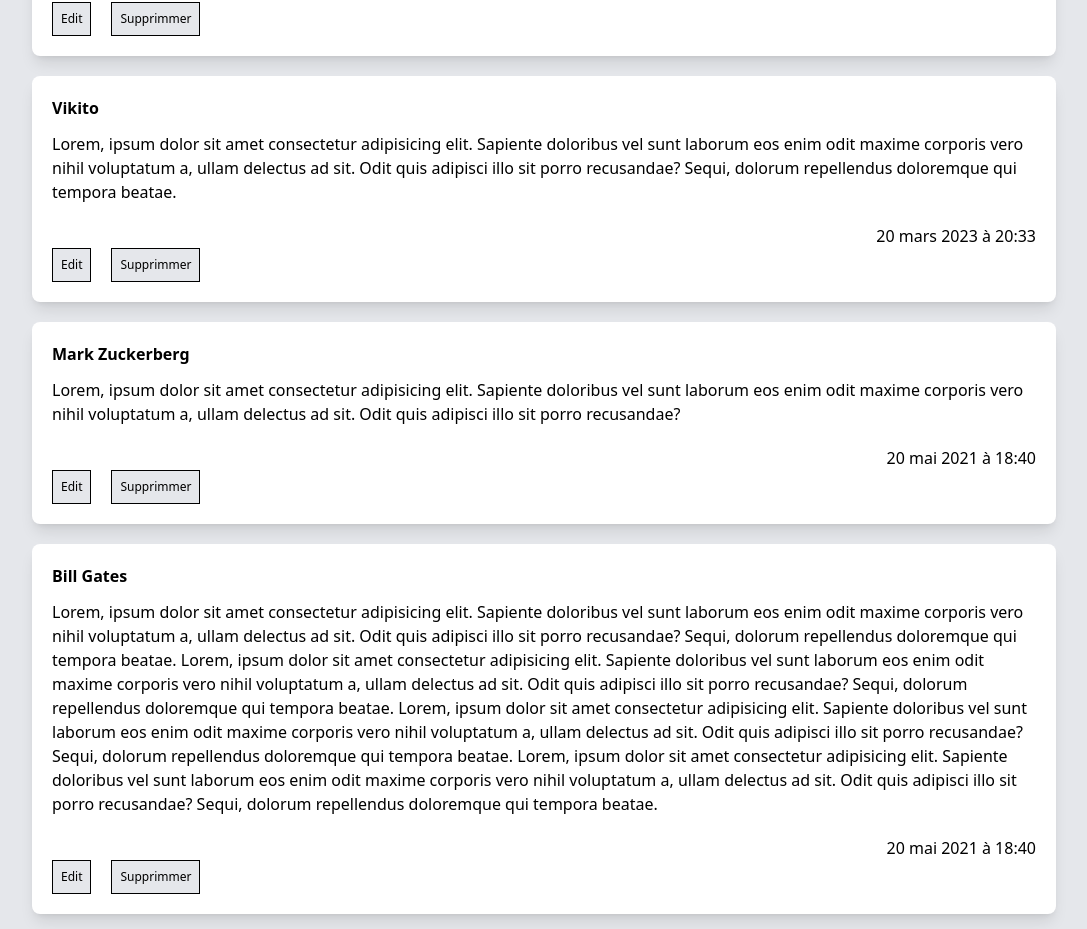
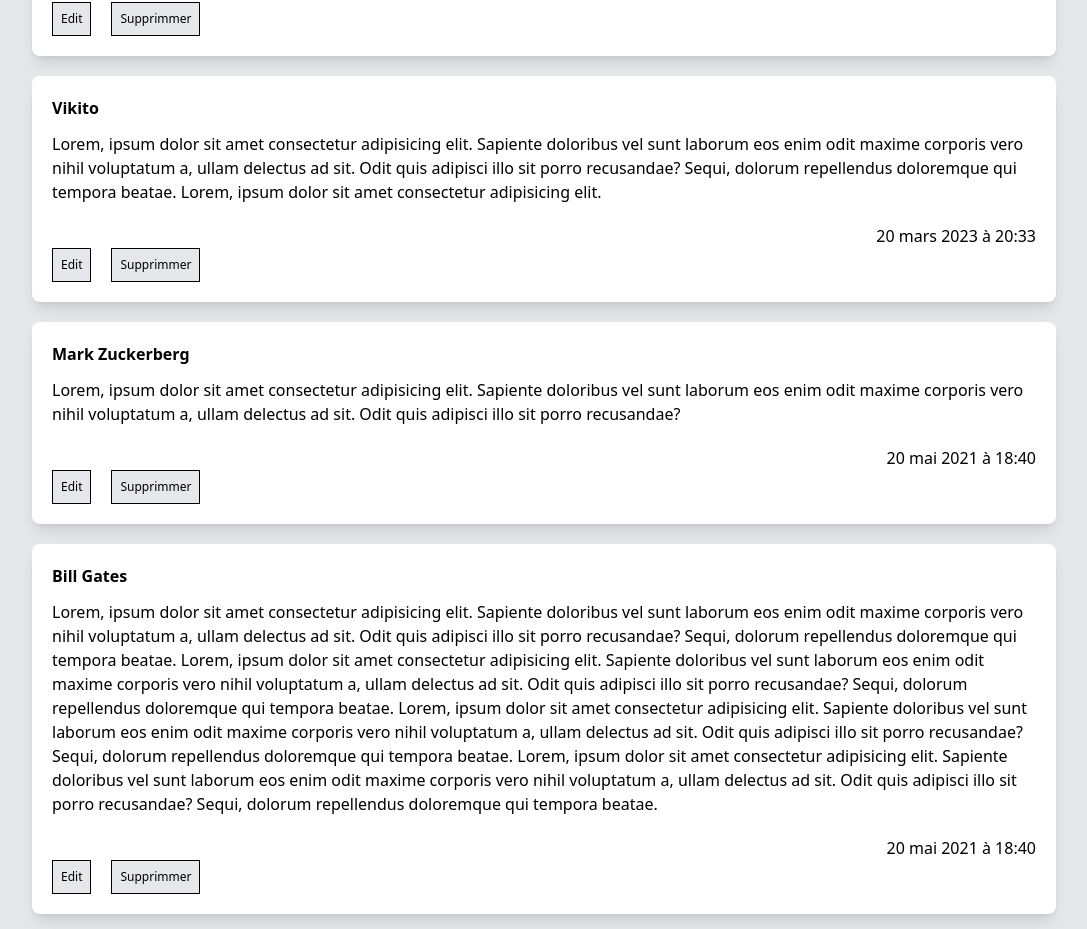
Before and after one commit to Vikito18/Exo_React, a React (Create React App) app in the folder blog/: page / in a window 1280 px wide. Shown: the part 934-1863 px from the top of the page, without its empty margins (96-1183 px from the left). Built offline with nearby package versions, Linux system fonts and the light colour scheme; data requests are answered from the project's data file.

Commit message:
feat : update button edit

```diff
--- a/blog/src/assets/db.json
+++ b/blog/src/assets/db.json
@@ -17,25 +17,28 @@
       "author": "Mark Zuckerberg",
       "content": "Lorem, ipsum dolor sit amet consectetur adipisicing elit. Sapiente doloribus vel sunt laborum eos enim odit maxime corporis vero nihil voluptatum a, ullam delectus ad sit. Odit quis adipisci illo sit porro recusandae?",
       "date": 1621536056135,
-      "updateDate": 1679412825666,
+      "updateDate": 1679479918545,
       "id": 3
     },
     {
       "author": "Vikito",
-      "content": "Lorem, ipsum dolor sit amet consectetur adipisicing elit. Sapiente doloribus vel sunt laborum eos enim odit maxime corporis vero nihil voluptatum a, ullam delectus ad sit. Odit quis adipisci illo sit porro recusandae? Sequi, dolorum repellendus doloremque qui tempora beatae.\n\n\n",
+      "content": "Lorem, ipsum dolor sit amet consectetur adipisicing elit. Sapiente doloribus vel sunt laborum eos enim odit maxime corporis vero nihil voluptatum a, ullam delectus ad sit. Odit quis adipisci illo sit porro recusandae? Sequi, dolorum repellendus doloremque qui tempora beatae.\nLorem, ipsum dolor sit amet consectetur adipisicing elit. \n\n",
       "date": 1679344436248,
+      "updateDate": 1679479935728,
       "id": 4
     },
     {
       "author": "LeRelou",
       "content": "Lorem, ipsum dolor sit amet consectetur adipisicing elit. Sapiente doloribus vel sunt laborum eos enim odit maxime corporis vero nihil voluptatum a, ullam delectus ad sit. Odit quis adipisci illo sit porro recusandae? Sequi, dolorum repellendus doloremque qui tempora beatae. Lorem, ipsum dolor sit amet consectetur adipisicing elit. Sapiente doloribus vel sunt laborum eos enim odit maxime corporis vero nihil voluptatum a, ullam delectus ad sit. Odit quis adipisci illo sit porro recusandae? Sequi, dolorum repellendus doloremque qui tempora beatae. Lorem, ipsum dolor sit amet consectetur adipisicing elit. Sapiente doloribus vel sunt laborum eos enim odit maxime corporis vero nihil voluptatum a, ullam delectus ad sit. Odit quis adipisci illo sit porro recusandae? Sequi, dolorum repellendus doloremque qui tempora beatae. Lorem, ipsum dolor sit amet consectetur adipisicing elit. Sapiente doloribus vel sunt laborum eos enim odit maxime corporis vero nihil voluptatum a, ullam delectus ad sit. Odit quis adipisci illo sit porro recusandae? Sequi, dolorum repellendus doloremque qui tempora beatae.",
       "date": 1679413373753,
+      "updateDate": 1679479997077,
       "id": 6
     },
     {
       "author": "Mr Person",
       "content": "Lorem, ipsum dolor sit amet consectetur adipisicing elit. Sapiente doloribus vel sunt laborum eos enim odit maxime corporis vero nihil voluptatum a, ullam delectus ad sit. Odit quis adipisci illo sit porro recusandae? Hello",
       "date": 1679419012853,
+      "updateDate": 1679480013510,
       "id": 7
     }
   ]
--- a/blog/src/components/Posts.js
+++ b/blog/src/components/Posts.js
@@ -50,7 +50,8 @@
       {isEdit ? (
         <textarea
           onChange={handleUpdateContent}
-          defaultValue={article.content}
+          autoFocus
+          defaultValue={updateContent ? updateContent : article.content}
           className="border border-black w-[100%] h-40"
         ></textarea>
       ) : (
```
